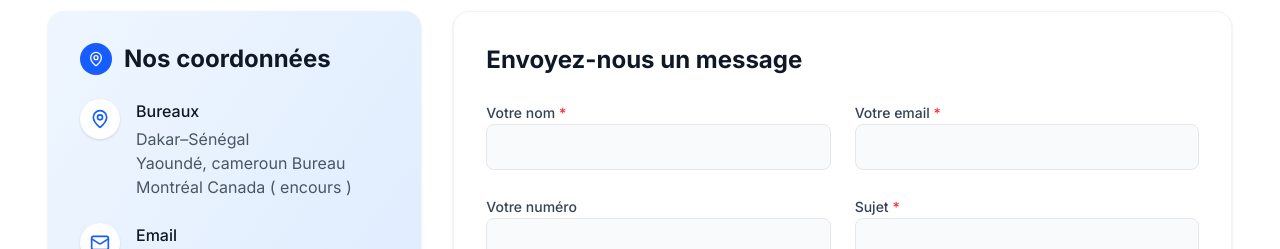
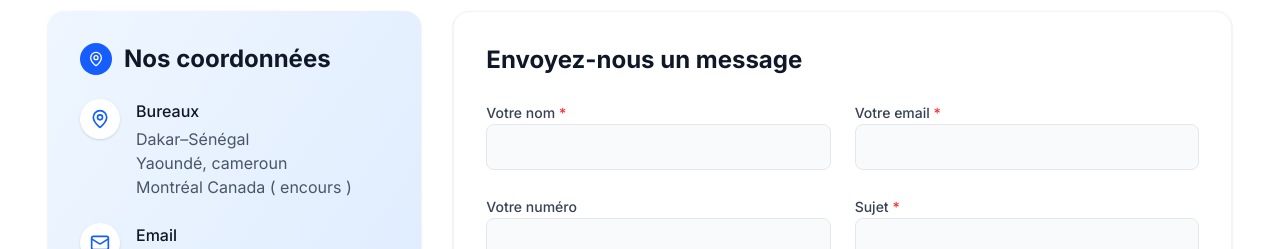
Before and after one commit to hazinofan/digicombi, a Next.js app: page / in a window 1280 px wide. Shown: the part 5380-5629 px from the top of the page. Built offline with nearby package versions, Linux system fonts and the light colour scheme.

Commit message:
update 2

```diff
--- a/src/pages/index.tsx
+++ b/src/pages/index.tsx
@@ -599,8 +599,8 @@ export default function Home() {
                         </h4>
                         <p className="text-gray-600 dark:text-gray-400 mt-1">
                           Dakar–Sénégal <br />
-                          Yaoundé, cameroun
-                          Bureau Montréal Canada ( encours )
+                          Yaoundé, cameroun <br />
+                          Montréal Canada ( encours )
                         </p>
                       </div>
                     </li>
```
